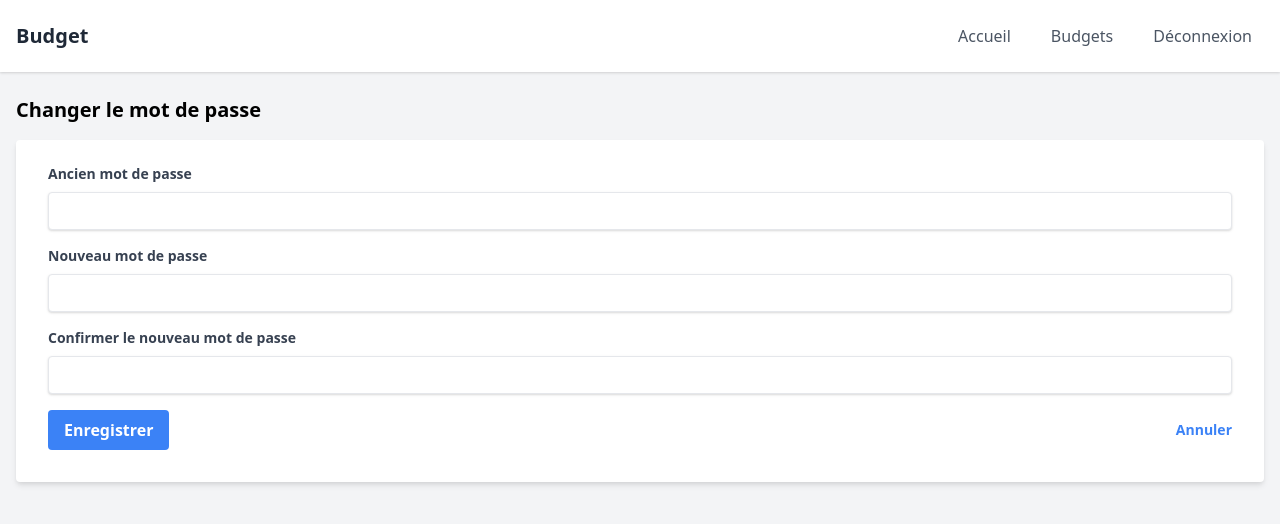
After one commit to BaptisteRabouin/Budgetapp, a Flask app: page /change_password in a window 1280 px wide. The commit adds this page. Shown: the top 524 px of the page. Run offline with Flask 3, Linux system fonts and the light colour scheme; the visitor is signed in with stand-in values (Sample User, id 1).

Commit message:
Ajout change password feature

```diff
--- a/app/forms.py
+++ b/app/forms.py
@@ -1,6 +1,6 @@
 from flask_wtf import FlaskForm
 from wtforms import StringField, DecimalField, DateField, SubmitField, PasswordField, SelectField, IntegerField
-from wtforms.validators import DataRequired, Length, NumberRange
+from wtforms.validators import DataRequired, Length, NumberRange, EqualTo
 
 class ChargeForm(FlaskForm):
     description = StringField('Nom', validators=[DataRequired(), Length(max=128)])
@@ -37,3 +37,13 @@ class PersonForm(FlaskForm):
 class BudgetForm(FlaskForm):
     name = StringField('Nom du budget', validators=[DataRequired()])
     submit = SubmitField('Créer le budget')
+
+class ChangePasswordForm(FlaskForm):
+    old_password = PasswordField("Ancien mot de passe", validators=[DataRequired(), Length(min=6)])
+    new_password = PasswordField("Nouveau mot de passe", validators=[
+        DataRequired(),
+        Length(min=6),
+        EqualTo('confirm_password', message="Les mots de passe ne correspondent pas.")
+    ])
+    confirm_password = PasswordField("Confirmer le nouveau mot de passe", validators=[DataRequired()])
+    submit = SubmitField("Changer le mot de passe")
--- a/app/routes.py
+++ b/app/routes.py
@@ -1,7 +1,7 @@
 from flask import render_template, redirect, url_for, flash, request, session, current_app as app
 from . import db
 from .models import Charge, Revenue, Person, Budget
-from .forms import ChargeForm, RevenueForm, DeleteForm, LoginForm, AllocationForm, PersonForm, BudgetForm
+from .forms import ChargeForm, RevenueForm, DeleteForm, LoginForm, AllocationForm, PersonForm, BudgetForm, ChangePasswordForm
 from functools import wraps
 
 # Définition du décorateur d'authentification
@@ -459,3 +459,23 @@ def copy_budget(budget_id):
         flash(f"Erreur lors de la copie du budget : {str(e)}", "error")
 
     return redirect(url_for('budgets'))
+
+
+
+# Route pour changer le mot de passe
+@app.route('/change_password', methods=['GET', 'POST'])
+@login_required
+def change_password():
+    form = ChangePasswordForm()
+    if form.validate_on_submit():
+        # Vérification de l'ancien mot de passe
+        if form.old_password.data != app.config['APP_PASSWORD']:
+            flash("L'ancien mot de passe est incorrect.", "error")
+            return redirect(url_for('change_password'))
+
+        # Mettre à jour le mot de passe dans la configuration
+        app.config['APP_PASSWORD'] = form.new_password.data
+        flash("Le mot de passe a été modifié avec succès.", "success")
+        return redirect(url_for('index'))
+
+    return render_template('change_password.html', form=form)
--- a/app/templates/base.html
+++ b/app/templates/base.html
@@ -7,22 +7,38 @@
     <link href="https://cdn.jsdelivr.net/npm/tailwindcss@2.2.19/dist/tailwind.min.css" rel="stylesheet">
 </head>
 <body class="bg-gray-100">
+
 <nav class="bg-white shadow">
     <div class="container mx-auto px-4 py-4">
         <div class="flex items-center justify-between">
             <a class="text-xl font-bold text-gray-800" href="{{ url_for('index') }}">Budget</a>
-                <div class="flex space-x-4">
+            <div class="flex space-x-4 items-center">
                 {% if session.get('authenticated') %}
-			<a class="px-3 py-2 text-white-600 bg-white-200 rounded hover:bg-blue-600 hover:text-white transition duration-300" href="{{ url_for('index') }}">Accueil</a>
-                        <a class="px-3 py-2 text-white-600 bg-white-200 rounded hover:bg-blue-600 hover:text-white transition duration-300" href="{{ url_for('budgets') }}">Budgets</a>
-                        <a class="px-3 py-2 text-white-600 bg-white-200 rounded hover:bg-red-600 hover:text-white transition duration-300" href="{{ url_for('logout') }}">Déconnexion</a>
+                    <a class="px-3 py-2 text-gray-600 rounded hover:bg-blue-600 hover:text-white transition duration-300" href="{{ url_for('index') }}">Accueil</a>
+                    <a class="px-3 py-2 text-gray-600 rounded hover:bg-blue-600 hover:text-white transition duration-300" href="{{ url_for('budgets') }}">Budgets</a>
+
+                    <!-- Menu déroulant -->
+                    <div class="relative">
+                        <!-- Bouton principal -->
+                        <a href="{{ url_for('logout') }}"
+                           class="px-3 py-2 text-gray-600 rounded hover:bg-red-600 hover:text-white transition duration-300">
+                            Déconnexion
+                        </a>
+                        <!-- Menu déroulant -->
+                        <div class="absolute hidden mt-2 right-0 w-48 bg-white shadow-md rounded border border-gray-200 z-10 group-hover:block">
+                            <a href="{{ url_for('change_password') }}" class="block px-4 py-2 text-gray-700 hover:bg-gray-100">
+                                Modifier le mot de passe
+                            </a>
+                        </div>
+                    </div>
                 {% else %}
-                        <a class="px-3 py-2 text-gray-600 bg-gray-200 rounded hover:bg-blue-600 hover:text-white transition duration-300" href="{{ url_for('login') }}">Connexion</a>
+                    <a class="px-3 py-2 text-gray-600 rounded hover:bg-blue-600 hover:text-white transition duration-300" href="{{ url_for('login') }}">Connexion</a>
                 {% endif %}
             </div>
         </div>
     </div>
 </nav>
+
     <div class="container mx-auto px-4 py-6">
         {% with messages = get_flashed_messages(with_categories=True) %}
             {% if messages %}
@@ -40,5 +56,30 @@
 
         {% block content %}{% endblock %}
     </div>
+<script>
+    const dropdownButton = document.getElementById("dropdownButton");
+    const dropdownMenu = document.getElementById("dropdownMenu");
+
+    dropdownButton.addEventListener("click", () => {
+        dropdownMenu.classList.toggle("hidden"); // Affiche ou masque le menu déroulant
+    });
+
+    // Ferme le menu si on clique ailleurs
+    document.addEventListener("click", (event) => {
+        if (!dropdownButton.contains(event.target) && !dropdownMenu.contains(event.target)) {
+            dropdownMenu.classList.add("hidden");
+        }
+    });
+</script>
+
+
 </body>
+
+<style>
+/* Rendre visible le menu déroulant au survol */
+nav .relative:hover .absolute {
+    display: block;
+}
+</style>
+
 </html>
--- /dev/null
+++ b/app/templates/change_password.html
@@ -0,0 +1,30 @@
+{% extends "base.html" %}
+
+{% block title %}Changer le mot de passe{% endblock %}
+
+{% block content %}
+<h1 class="text-xl font-bold mb-4">Changer le mot de passe</h1>
+<form method="POST" class="bg-white shadow-md rounded px-8 pt-6 pb-8 mb-4">
+    {{ form.hidden_tag() }}
+    <div class="mb-4">
+        <label for="old_password" class="block text-gray-700 text-sm font-bold mb-2">Ancien mot de passe</label>
+        {{ form.old_password(class="shadow appearance-none border rounded w-full py-2 px-3 text-gray-700 leading-tight focus:outline-none focus:shadow-outline") }}
+    </div>
+    <div class="mb-4">
+        <label for="new_password" class="block text-gray-700 text-sm font-bold mb-2">Nouveau mot de passe</label>
+        {{ form.new_password(class="shadow appearance-none border rounded w-full py-2 px-3 text-gray-700 leading-tight focus:outline-none focus:shadow-outline") }}
+    </div>
+    <div class="mb-4">
+        <label for="confirm_password" class="block text-gray-700 text-sm font-bold mb-2">Confirmer le nouveau mot de passe</label>
+        {{ form.confirm_password(class="shadow appearance-none border rounded w-full py-2 px-3 text-gray-700 leading-tight focus:outline-none focus:shadow-outline") }}
+    </div>
+    <div class="flex items-center justify-between">
+        <button class="bg-blue-500 hover:bg-blue-700 text-white font-bold py-2 px-4 rounded focus:outline-none focus:shadow-outline" type="submit">
+            Enregistrer
+        </button>
+        <a href="{{ url_for('index') }}" class="inline-block align-baseline font-bold text-sm text-blue-500 hover:text-blue-800">
+            Annuler
+        </a>
+    </div>
+</form>
+{% endblock %}
```
Lines whose indentation alone changed are shown as unchanged.
